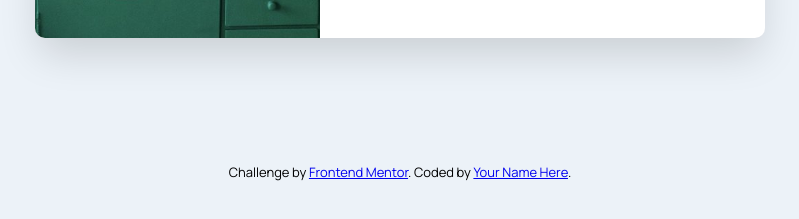
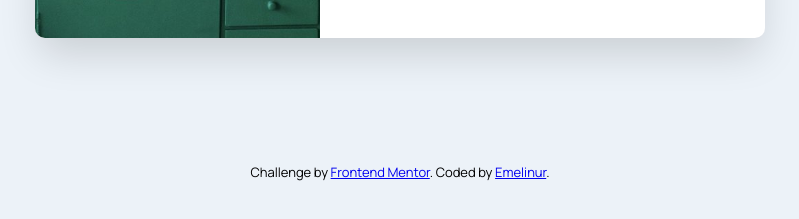
Before and after one commit to Emelinur/article-preview-component-master, a plain HTML site: page index.html in a window 1280 px wide. Shown: the part 471-690 px from the top of the page, without its empty margins (240-1039 px from the left). Drawn offline with Linux system fonts and the light colour scheme.

Commit message:
update index.html

```diff
--- a/index.html
+++ b/index.html
@@ -112,9 +112,8 @@
 
     <footer class="attribution">
       Challenge by
-      <a href="https://www.frontendmentor.io?ref=challenge" target="_blank"
-        >Frontend Mentor</a
-      >. Coded by <a href="#">Your Name Here</a>.
+     <a href="https://www.frontendmentor.io?ref=challenge" target="_blank">Frontend Mentor</a>. Coded by <a
+      href="https://www.frontendmentor.io/profile/Emelinur/solutions" target="_blank">Emelinur</a>.
     </footer>
 
     <script src="./main.js" defer></script>
```
